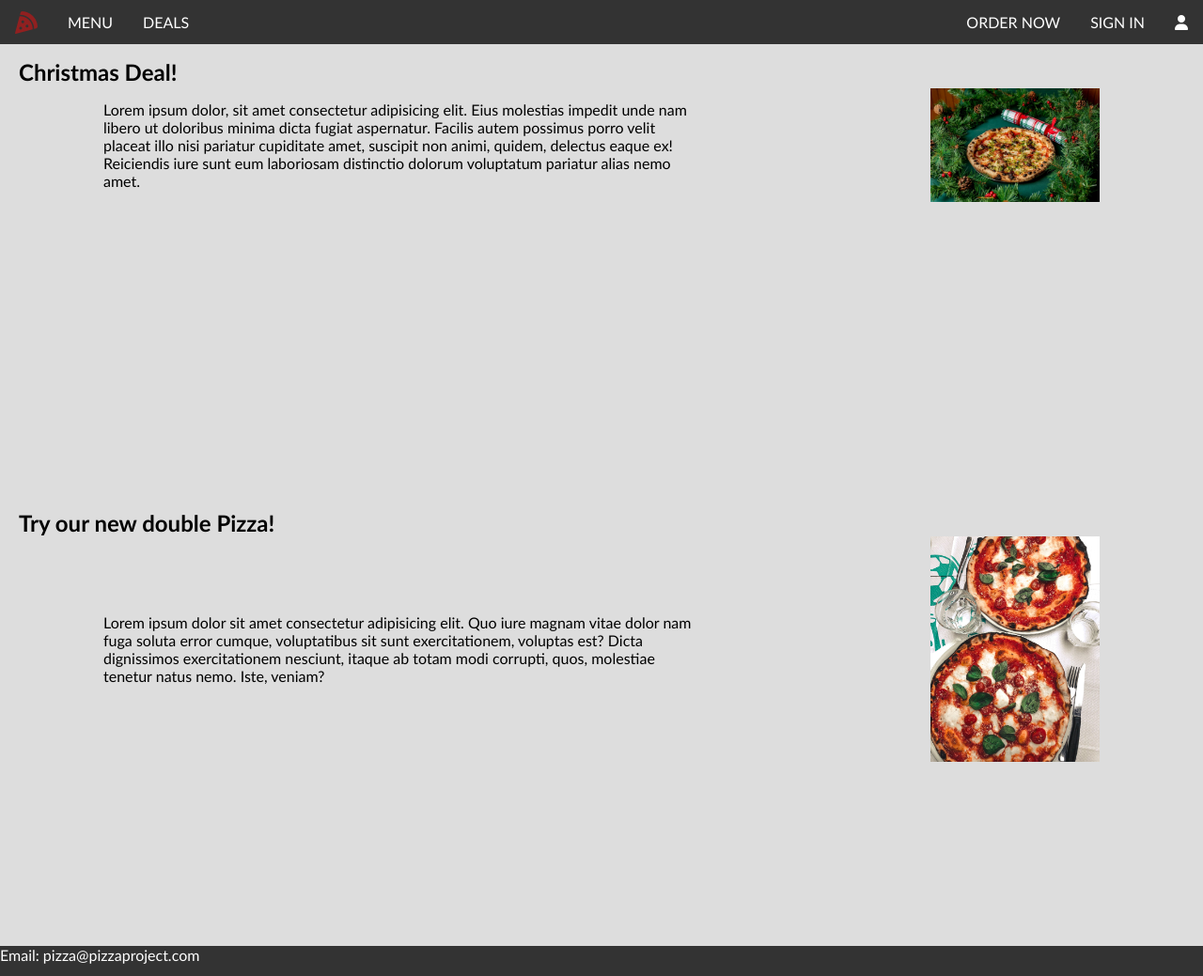
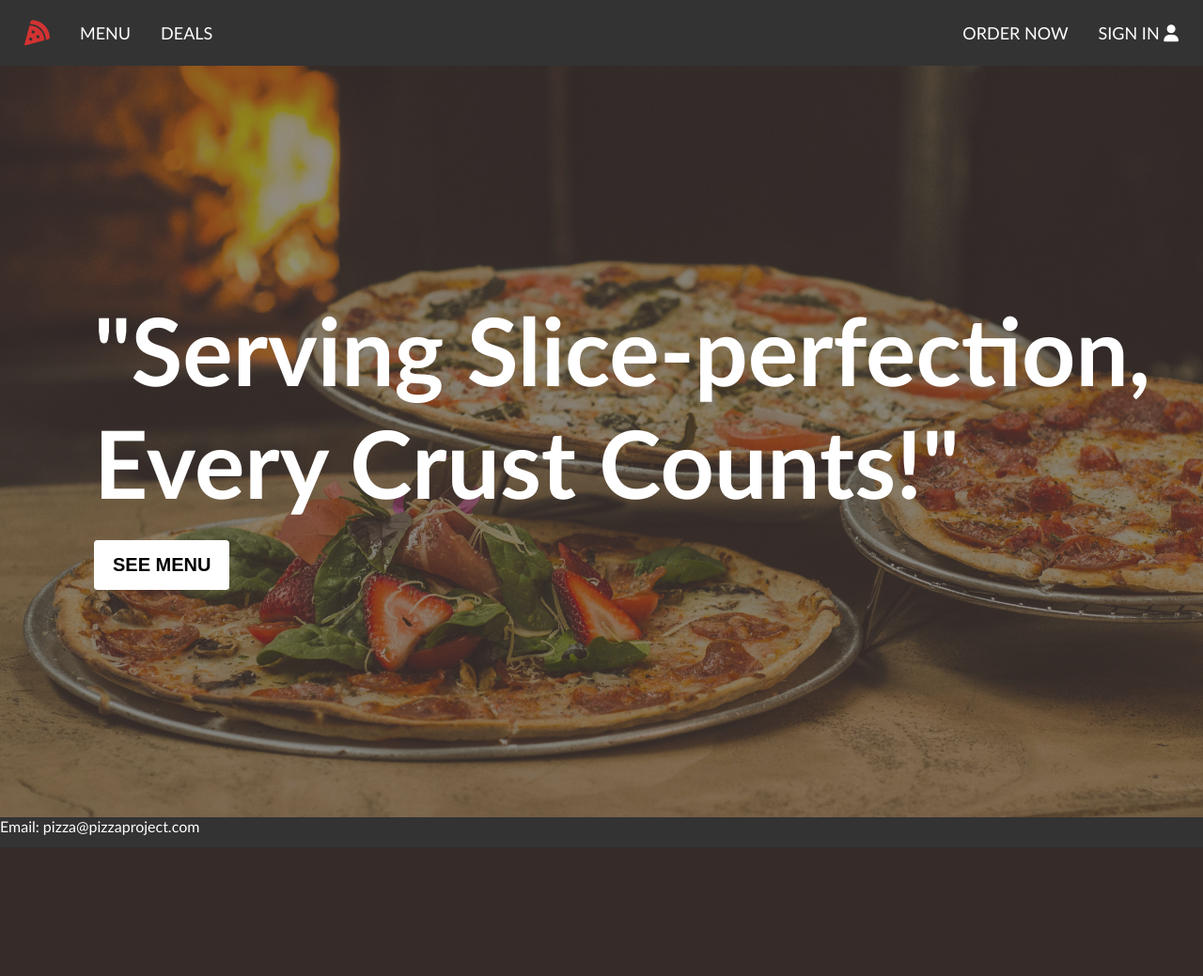
Before and after one commit to kikimiki98/Pizza_Futar_Webapp, a PHP site: page / in a window 1280 px wide. Shown: the whole page at 94% size. After the commit the page ends 902 px from the top, so only its background shows below. Run offline with PHP 8.4, Linux system fonts and the light colour scheme.

Commit message:
reszponzív nav

```diff
--- a/index.php
+++ b/index.php
@@ -10,9 +10,11 @@
 </head>
 
 <body>
+    <div class="overlay">
         <header>
             <nav class="header-navbar">
-            <ul>
+                <div class="hamburger" onclick="toggleNav()">&#9776;</div>
+                <ul class="nav-links" id="navLinks">
                     <a href="#"><i class="fa-solid fa-pizza-slice fa-xl"></i></a>
                     <a href="#">MENU</a>
                     <a href="#">DEALS</a>
@@ -21,29 +23,43 @@
             <nav class="header-navbar">
                 <ul>
                     <a href="#">ORDER NOW</a>
-                <a href=" #">SIGN IN</a>
-                <a href="#"><i class="fa-solid fa-user"></i></a>
+                    <a href=" #">SIGN IN <i class="fa-solid fa-user"></i></a>
                 </ul>
             </nav>
+
         </header>
-    <section>
-        <h2>Christmas Deal!</h2>
-        <div class="content-wrapper">
-            <p>Lorem ipsum dolor, sit amet consectetur adipisicing elit. Eius molestias impedit unde nam libero ut doloribus minima dicta fugiat aspernatur. Facilis autem possimus porro velit placeat illo nisi pariatur cupiditate amet, suscipit non animi, quidem, delectus eaque ex! Reiciendis iure sunt eum laboriosam distinctio dolorum voluptatum pariatur alias nemo amet.</p>
-            <img src="images/christmas_pizza.jpg"></img>
+        <div class="content">
+            <h1>"Serving Slice-perfection,<br> Every Crust Counts!"</h1>
+            <button class="btn-menu">See Menu</button>
         </div>
-    </section>
-    <section>
-        <h2>Try our new double Pizza!</h2>
-        <div class="content-wrapper">
-            <p>Lorem ipsum dolor sit amet consectetur adipisicing elit. Quo iure magnam vitae dolor nam fuga soluta error cumque, voluptatibus sit sunt exercitationem, voluptas est? Dicta dignissimos exercitationem nesciunt, itaque ab totam modi corrupti, quos, molestiae tenetur natus nemo. Iste, veniam?</p>
-            <img src="images/double_pizza.jpg"></img>
-        </div>
-    </section>
         <footer>
             Email: pizza@pizzaproject.com
 
         </footer>
+    </div>
+    <script>
+        function toggleNav() {
+            var navLinks = document.getElementById("navLinks");
+
+            if (window.innerWidth <= 768) {
+                if (navLinks.style.display === "none" || navLinks.style.display === "") {
+                    navLinks.style.animation = "slideInFromLeft 0.5s ease-in";
+                    navLinks.style.display = "flex";
+                } else {
+                    navLinks.style.animation = "slideOutToLeft 0.5s ease-out";
+                    navLinks.addEventListener("animationend", onAnimationEnd);
+                }
+            } else {
+                // If the screen size is larger, always display the navigation links
+                navLinks.style.display = "flex";
+            }
+
+            function onAnimationEnd() {
+                navLinks.removeEventListener("animationend", onAnimationEnd);
+                navLinks.style.display = "none";
+            }
+        }
+    </script>
 </body>
 
 </html>
--- a/styles.css
+++ b/styles.css
@@ -1,27 +1,40 @@
 * {
   box-sizing: border-box;
-}
-h2 {
-  margin: 0;
-  padding: 0;
-}
-section h2 {
-  padding-top: 15px;
-  padding-left: 20px;
 }
 body {
   margin: 0;
   padding: 0;
   font-family: "Gill Sans", "Gill Sans MT", Calibri, "Trebuchet MS", sans-serif;
+  background-image: url("images/background.jpg");
+  background-size: cover;
+}
+.overlay {
+  background-color: rgba(51, 51, 51, 0.541);
+}
+
+/*---------------------------------HEADER/NAV--------------------------------------*/
+
+header {
+  padding: 0;
+  background-color: #333;
+  display: flex;
+  justify-content: space-between;
+  position: relative;
 }
 .header-navbar {
   display: flex;
   justify-content: space-between;
+  font-size: large;
+  padding: 10px;
 }
 .header-navbar ul {
+  list-style-type: none;
   margin: 0;
   padding: 0;
   overflow: hidden;
+  display: inline-flex;
+  justify-content: center;
+  padding-inline-start: 0px;
 }
 .header-navbar a {
   display: block;
@@ -29,44 +42,113 @@ body {
   text-align: center;
   padding: 14px 16px;
   text-decoration: none;
+  transition: 0.2s;
 }
-ul {
-  display: inline-flex;
-  justify-content: center;
-  padding-inline-start: 0px;
-}
-header {
-  padding: 0;
-  background-color: #333;
-  display: flex;
-  justify-content: space-between;
+.header-navbar a:hover {
+  cursor: pointer;
+  color: rgb(211, 50, 50);
 }
 
 .fa-pizza-slice {
-  color: rgb(145, 32, 32);
+  color: rgb(211, 50, 50);
 }
+.hamburger {
+  display: none;
+}
+@media screen and (max-width: 768px) {
+  .hamburger {
+    display: block;
+    cursor: pointer;
+  }
+  .header-navbar ul {
+    display: none;
+    flex-direction: column;
+    position: absolute;
+    top: 40px;
+    left: 0;
+    background-color: #333;
+    width: 30%;
+    padding: 15px;
+  }
+  .header-navbar ul a {
+    margin: 10px 0;
+  }
+}
+@keyframes slideInFromLeft {
+  from {
+    transform: translateX(-100%);
+  }
+  to {
+    transform: translateX(0);
+  }
+}
+
+@keyframes slideOutToLeft {
+  from {
+    transform: translateX(0);
+  }
+  to {
+    transform: translateX(-100%);
+  }
+}
+/*----------------------------LANDING PAGE-----------------------------------*/
+h1 {
+  margin: 0;
+  padding: 0;
+  color: white;
+}
+.btn-menu {
+  text-transform: uppercase;
+  padding: 15px 20px;
+  background: white;
+  color: black;
+  border: 0;
+  border-radius: 4px;
+  font-weight: 700;
+  margin-top: -220px;
+  font-size: 20px;
+  transition: 0.2s;
+}
+.btn-menu:hover {
+  cursor: pointer;
+  color: rgb(211, 50, 50);
+}
+.content {
+  font-size: 50px;
+  height: 100vh;
+  display: flex;
+  flex-direction: column;
+  justify-content: space-evenly;
+  align-items: start;
+  margin-left: 100px;
+  line-height: 120px;
+}
+/*--------------------------------FOOTER------------------------------------*/
 footer {
   color: white;
   background-color: #333;
   height: 4vh;
+  z-index: 1000;
 }
-section {
+/*section {
   padding-top: 0;
   padding: 0;
   height: 60vh;
   background-color: #dddddd;
 }
 p {
-  margin-right: 20px; /* Add margin to the right of the paragraph */
+  margin-right: 20px;
   max-width: 50%;
 }
-.content-wrapper {
-  display: flex; /* Use flexbox for layout */
-  justify-content: space-around; /* Space elements evenly */
-  align-items: center; /* Align items vertically in the center */
-  max-width: fit-content; /* Set a maximum width for the content */
-  margin: 0 auto; /* Center the content within the section */
-}
+/*.content-wrapper {
+  display: flex;
+  justify-content: space-around;
+  align-items: center;
+  max-width: fit-content;
+  margin: 0 auto;
+}*/
+/*
 img {
   max-width: 180px;
 }
+*/
```
Also changed, not shown: images/background.jpg (added), images/christmas_pizza.jpg (deleted), images/double_pizza.jpg (deleted), images/pizzaslice.jpg (added). Lines whose indentation alone changed are shown as unchanged.
